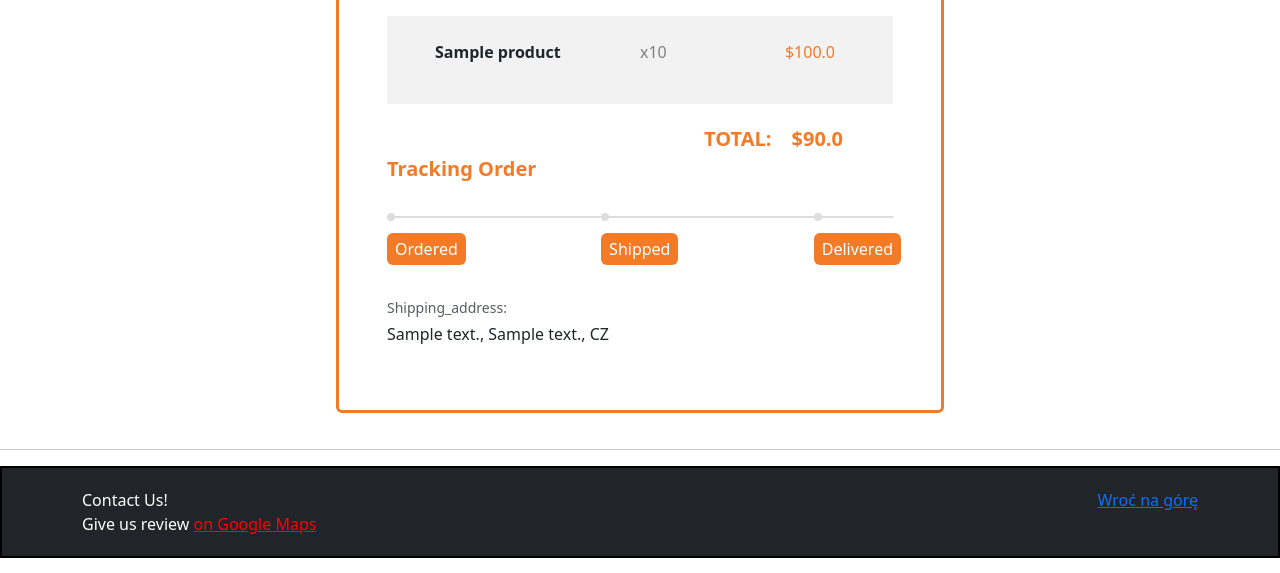
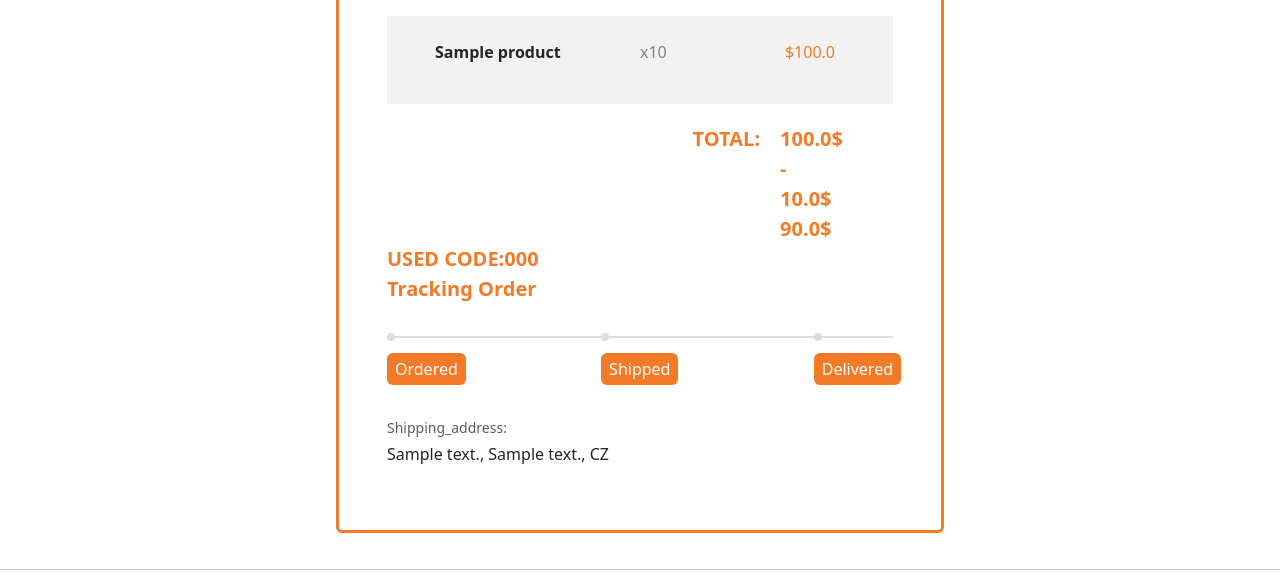
Before and after one commit to Kamil-Krawiec/PO-Project, a Django app: page /history/ in a window 1280 px wide. Shown: the part 407-980 px from the top of the page. Run offline with Django 4.2, Linux system fonts and the light colour scheme; a user stored in the database is signed in; tables that the repository leaves empty hold one stand-in row (values such as "Sample post"); some libraries are stand-ins or nearby versions.

Commit message:
small changes

```diff
--- a/django_project_boilerplate-master/core/models.py
+++ b/django_project_boilerplate-master/core/models.py
@@ -134,6 +134,14 @@ class Order(models.Model):
             total -= self.coupon.amount
         return total
 
+
+    def get_total_without_coupon(self):
+        total = 0
+        for order_item in self.products.all():
+            total += order_item.get_final_price()
+        return total
+
+
     def get_items_sum(self):
         total = 0
         for order_item in self.products.all():
--- a/django_project_boilerplate-master/templates/order_history.html
+++ b/django_project_boilerplate-master/templates/order_history.html
@@ -88,12 +88,25 @@
                                 </div>
 
                             </div>
+
                         {% endfor %}
 
                     <div class="col-md-4 offset-md-8 col-lg-3 offset-lg-9 "style="display: flex; flex-direction: row; justify-content: end; padding-right: 50px; padding-top: 20px">
                         <p class="lead fw-bold mb-0" style="color: #f37a27; padding-right: 20px">TOTAL:</p>
-                        <p class="lead fw-bold mb-0" style="color: #f37a27;">${{ order.get_total }}</p>
+
+
+
+                        <p class="lead fw-bold mb-0" style="color: #f37a27;">
+                            {% if order.coupon %}
+                            {{order.get_total_without_coupon}}$ - {{order.coupon.amount}}$
+                            {%endif%}
+                            {{ order.get_total }}$
+                        </p>
                     </div>
+
+                    <p class="lead fw-bold mb-0" style="color: #f37a27;">USED CODE:{{order.coupon.code}}</p>
+
+
 
 {#                        <div class="row my-4">#}
 {#                            <div class="col-md-4 offset-md-8 col-lg-3 offset-lg-9">#}
```
